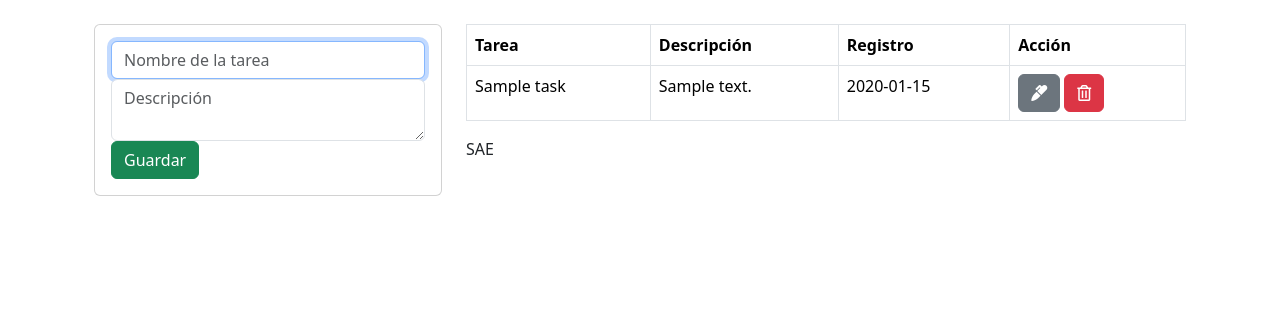
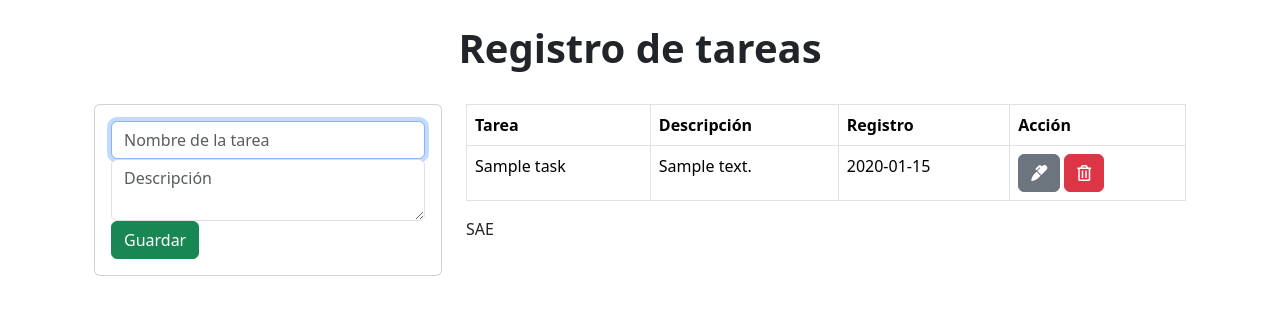
Before and after one commit to CoffAlEs/CRUD---PHP, a PHP site: page / in a window 1280 px wide. Shown: the part 96-411 px from the top of the page. Run offline with PHP 8.4, Linux system fonts and the light colour scheme; tables that the repository leaves empty hold one stand-in row (values such as "Sample post"); some libraries are stand-ins or nearby versions.

Commit message:
Update index.php

```diff
--- a/index.php
+++ b/index.php
@@ -2,10 +2,7 @@
 
 <?php include('includes/header.php'); ?>
 
-<main class="container p-4">
-  <div class="row">
-    <div class="col-md-4">
-      <!-- MESSAGES -->
+    <!-- ALERTAS -->
 
       <?php if (isset($_SESSION['message'])) { ?>
       <div class="alert alert-<?= $_SESSION['message_type']?> alert-dismissible fade show" role="alert">
@@ -16,7 +13,17 @@
       </div>
       <?php session_unset(); } ?>
 
-      <!-- ADD TASK FORM -->
+<div class="container">
+  <center><br>
+    <h1><strong>Registro de tareas</strong></h1>
+  </center>
+</div>
+
+<main class="container p-4">
+  <div class="row">
+    <div class="col-md-4">
+
+      <!--FORMULARIO -->
       <div class="card card-body">
         <form action="save_task.php" method="POST">
           <div class="form-group">
```
